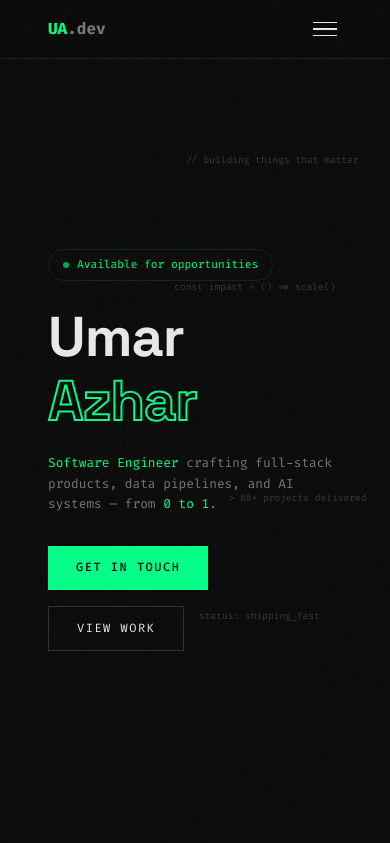
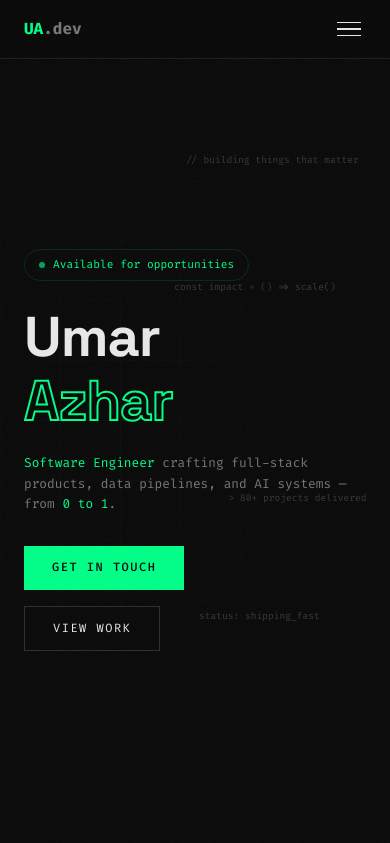
Before and after one commit to umariscoding/umariscoding.github.io, a React (Vite) app: page / in a window 390 px wide. Shown: the top 843 px of the page. Built offline with nearby package versions, Linux system fonts and the light colour scheme.

Commit message:
fix: padding

```diff
--- a/src/index.css
+++ b/src/index.css
@@ -70,7 +70,7 @@ button { cursor: none; }
 .nav {
   position: fixed; top: 0; left: 0; right: 0;
   z-index: 1000;
-  padding: 1.2rem 5rem;
+  padding: 1.2rem 4rem;
   display: flex; justify-content: space-between; align-items: center;
   backdrop-filter: blur(20px);
   background: rgba(10, 10, 10, 0.85);
@@ -162,7 +162,7 @@ button { cursor: none; }
 .hero {
   min-height: 100vh;
   display: flex; flex-direction: column; justify-content: center;
-  padding: 7rem 5rem 3rem;
+  padding: 7rem 4rem 3rem;
   position: relative; overflow: hidden;
 }
 
@@ -388,7 +388,7 @@ button { cursor: none; }
 
 /* Section */
 .section {
-  padding: 5rem 5rem;
+  padding: 5rem 4rem;
 }
 
 .section-header {
@@ -693,7 +693,7 @@ button { cursor: none; }
 
 /* Footer */
 .footer {
-  padding: 5rem 5rem;
+  padding: 5rem 4rem;
   border-top: 1px solid var(--border);
   text-align: center;
 }
@@ -742,14 +742,14 @@ button { cursor: none; }
   .cursor-dot, .cursor-ring { display: none; }
   a, button { cursor: auto; }
 
-  .nav { padding: 1rem 3rem; }
+  .nav { padding: 1rem 1.5rem; }
   .nav-links, .nav-status { display: none; }
   .hamburger { display: flex; }
 
-  .hero { padding: 6rem 3rem 2.5rem; }
+  .hero { padding: 6rem 1.5rem 2.5rem; }
   .hero-name { letter-spacing: -2px; }
 
-  .section { padding: 3.5rem 3rem; }
+  .section { padding: 3.5rem 1.5rem; }
   .project-card { padding: 1rem; }
   .research-card { padding: 1.2rem; }
   .edu-card { padding: 1.2rem; }
@@ -772,7 +772,7 @@ button { cursor: none; }
 
   .extras-row { flex-direction: column; }
 
-  .footer { padding: 3.5rem 3rem; }
+  .footer { padding: 3.5rem 1.5rem; }
   .footer-links { flex-direction: column; align-items: center; gap: 1rem; }
 
   .hero-scroll { display: none; }
```
Also changed, not shown: 1 other file (tests, documents, lock files or other folders).
